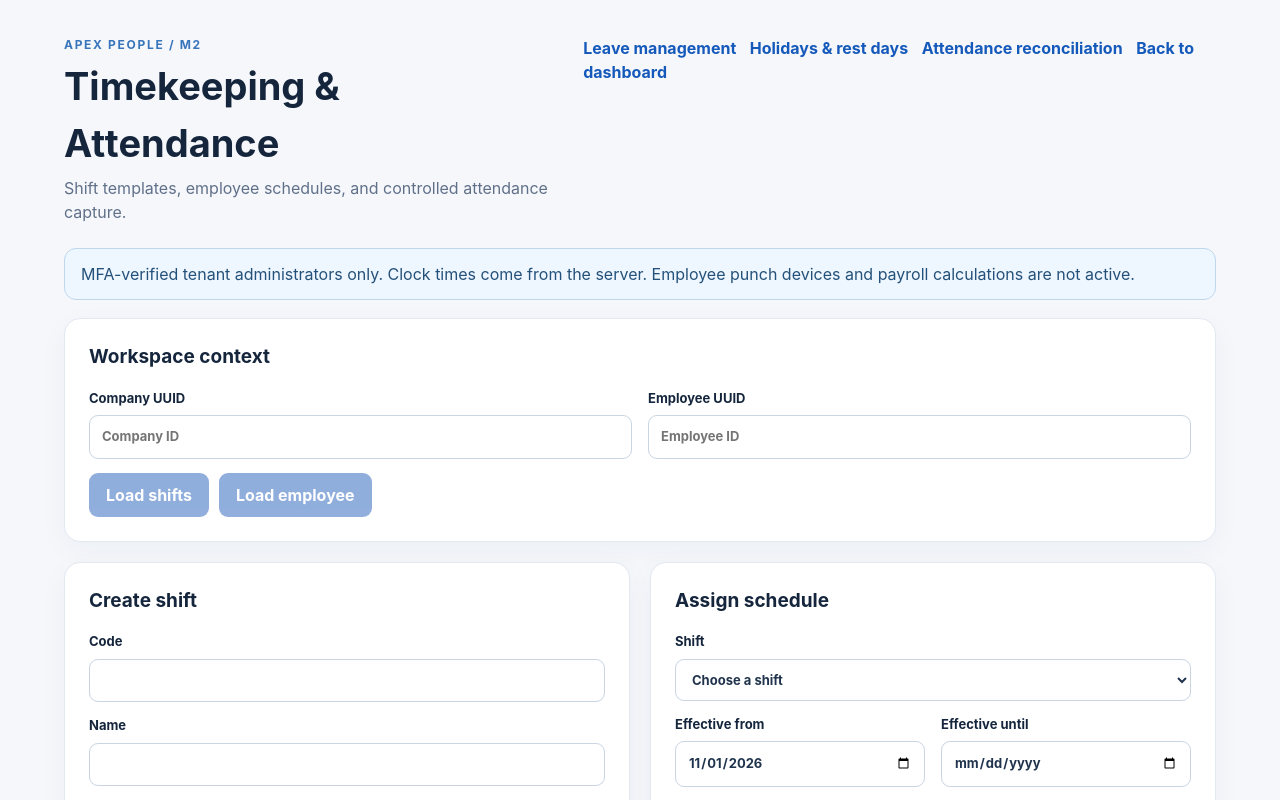
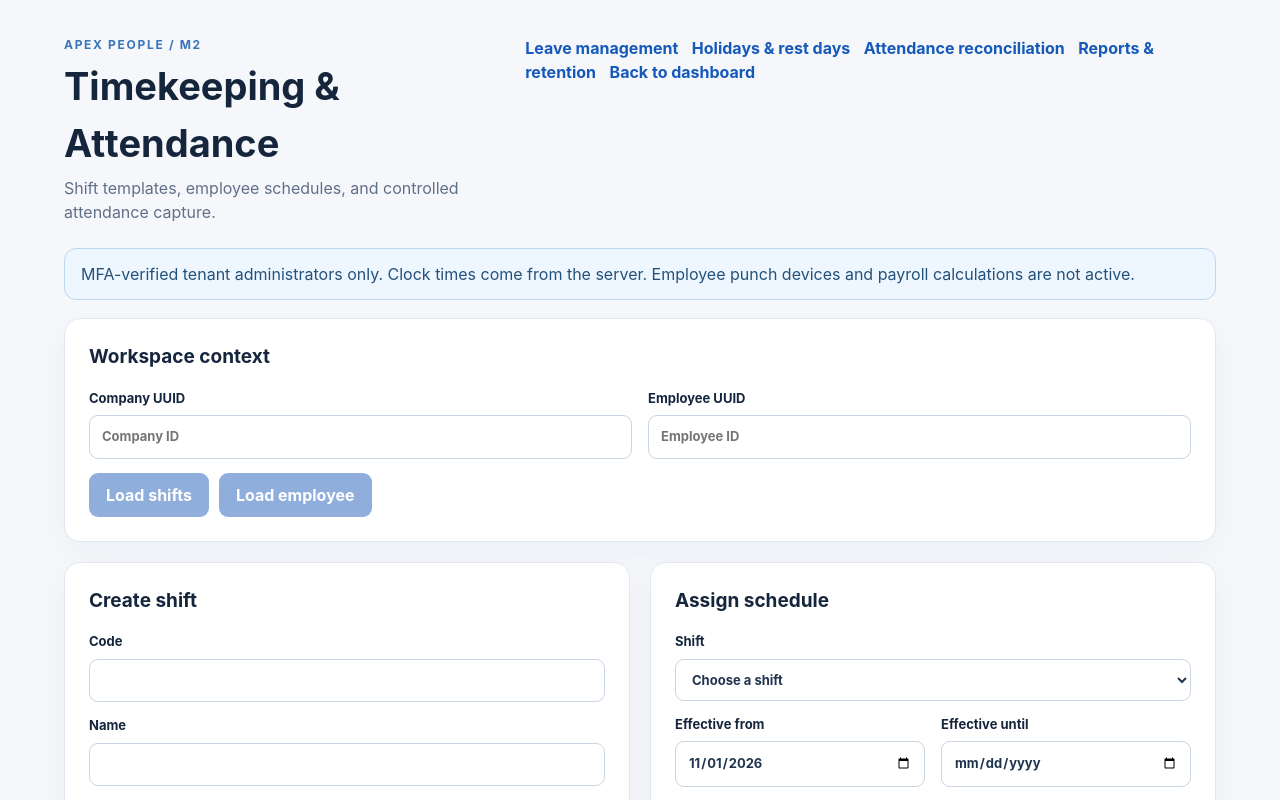
Before and after one commit to eduardvcristobal/hrm, a React (Vite) app in the folder frontend/: page /timekeeping in a window 1280 px wide. Shown: the top 800 px of the page. Built offline with nearby package versions, Linux system fonts and the light colour scheme; no server answers.

Commit message:
feat(m2.8): link timekeeping reports and retention from attendance

```diff
--- a/frontend/src/TimekeepingPage.tsx
+++ b/frontend/src/TimekeepingPage.tsx
@@ -93,7 +93,7 @@ export default function TimekeepingPage(){
     });
   }
   return <main className="timekeeping-root">
-    <header className="timekeeping-top"><div><p className="timekeeping-eyebrow">Apex People / M2</p><h1>Timekeeping & Attendance</h1><p>Shift templates, employee schedules, and controlled attendance capture.</p></div><div><Link to="/leave">Leave management</Link> &nbsp; <Link to="/calendar">Holidays & rest days</Link> &nbsp; <Link to="/reconciliation">Attendance reconciliation</Link> &nbsp; <Link to="/dashboard">Back to dashboard</Link></div></header>
+    <header className="timekeeping-top"><div><p className="timekeeping-eyebrow">Apex People / M2</p><h1>Timekeeping & Attendance</h1><p>Shift templates, employee schedules, and controlled attendance capture.</p></div><div><Link to="/leave">Leave management</Link> &nbsp; <Link to="/calendar">Holidays & rest days</Link> &nbsp; <Link to="/reconciliation">Attendance reconciliation</Link> &nbsp; <Link to="/timekeeping-reports">Reports & retention</Link> &nbsp; <Link to="/dashboard">Back to dashboard</Link></div></header>
     <div className="timekeeping-hint">MFA-verified tenant administrators only. Clock times come from the server. Employee punch devices and payroll calculations are not active.</div>
     {notice&&<p role="status" className="timekeeping-alert">{notice}</p>}
     <section className="timekeeping-card"><h2>Workspace context</h2><div className="timekeeping-grid">
```
